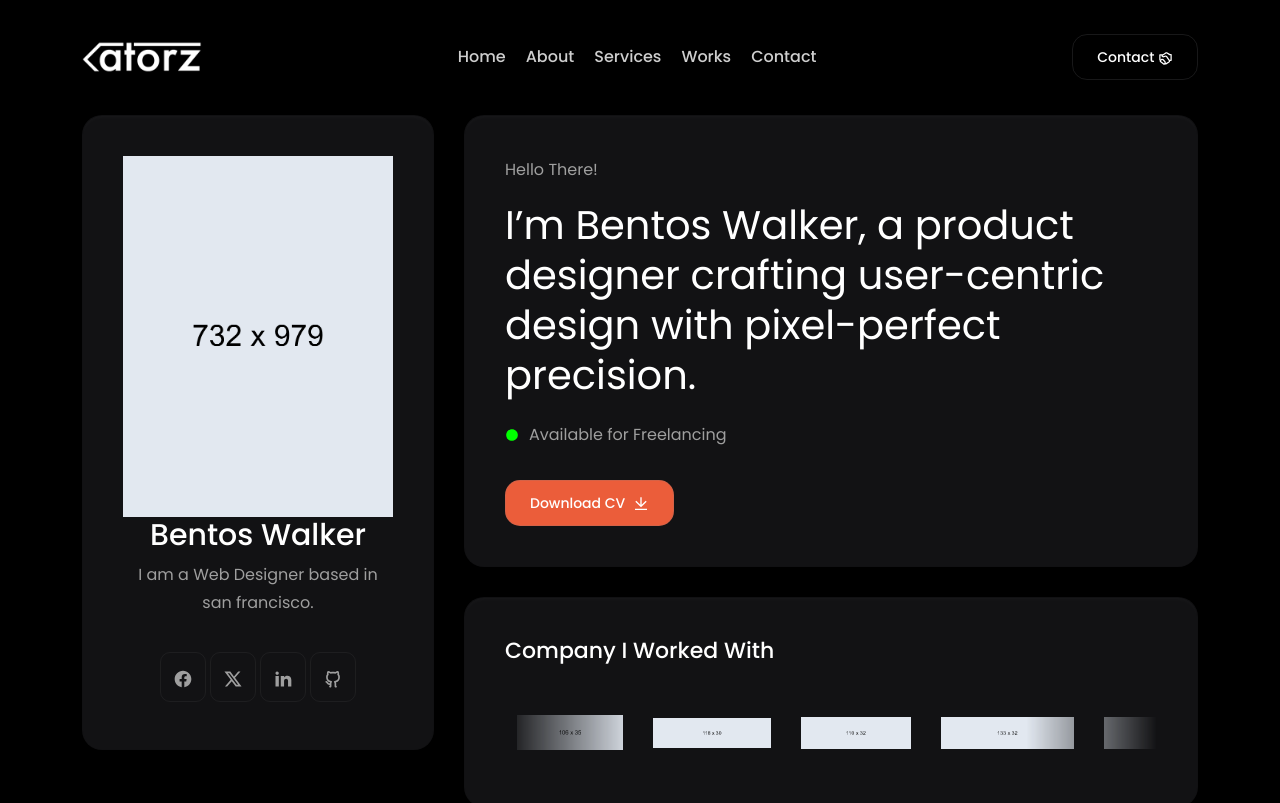
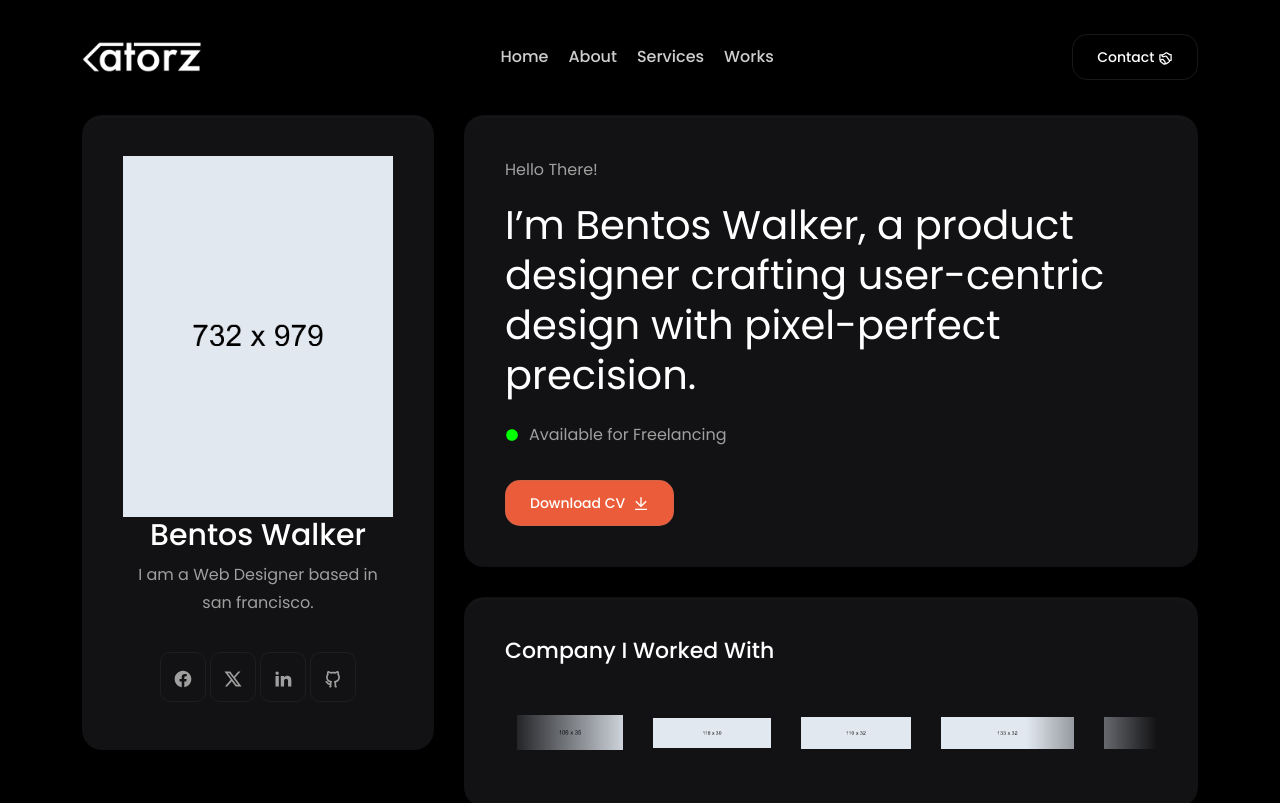
Before and after one commit to ssau97/atorz, a Next.js app: page / in a window 1280 px wide. Shown: the top 803 px of the page. Built offline with nearby package versions, Linux system fonts and the light colour scheme.

Commit message:
Update header component to exclude contact menu item
Filter out the '/contact' item from the menu list in the header.

```diff
--- a/src/components/sections/header.jsx
+++ b/src/components/sections/header.jsx
@@ -63,7 +63,10 @@ const Header = () => {
                                 <div className="navbar-collapse collapse">
                                     <ul className="navigation onepage clearfix">
                                         {
-                                            menuList.map(({ id, label, path }) => <li key={id}><Link href={path} className="nav-link-click" >{label}</Link></li>)
+                                            menuList
+                                            // path가 '/contact'인 항목을 제외하고 출력
+                                            .filter(({ path }) => path !== '/contact')
+                                            .map(({ id, label, path }) => <li key={id}><Link href={path} className="nav-link-click" >{label}</Link></li>)
                                         }
                                     </ul>
                                 </div>
```
